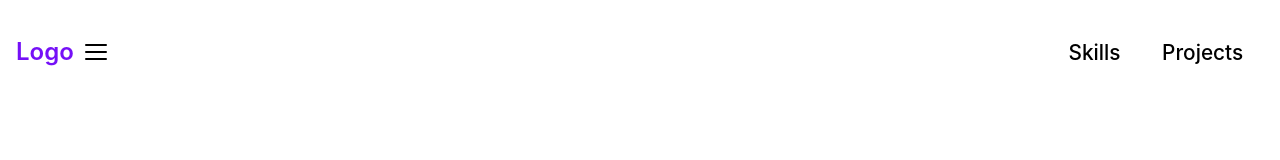
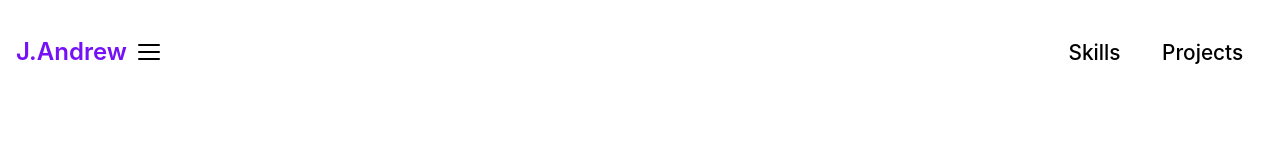
Before and after one commit to jeffagregado/portfoliov2, a Next.js app: page / in a window 1280 px wide. Shown: the top 160 px of the page. Built offline with nearby package versions, Linux system fonts and the light colour scheme.

Commit message:
change logo

```diff
--- a/components/Nav.tsx
+++ b/components/Nav.tsx
@@ -35,7 +35,7 @@ export const Nav = () => {
         <div>
           <div className={navStyle['nav-logo']}>
             <Link href="/">
-              <a>Logo</a>
+              <a>J.Andrew</a>
             </Link>
           </div>
           <NavBurger onClick={handleNavCollapsed} />
```
